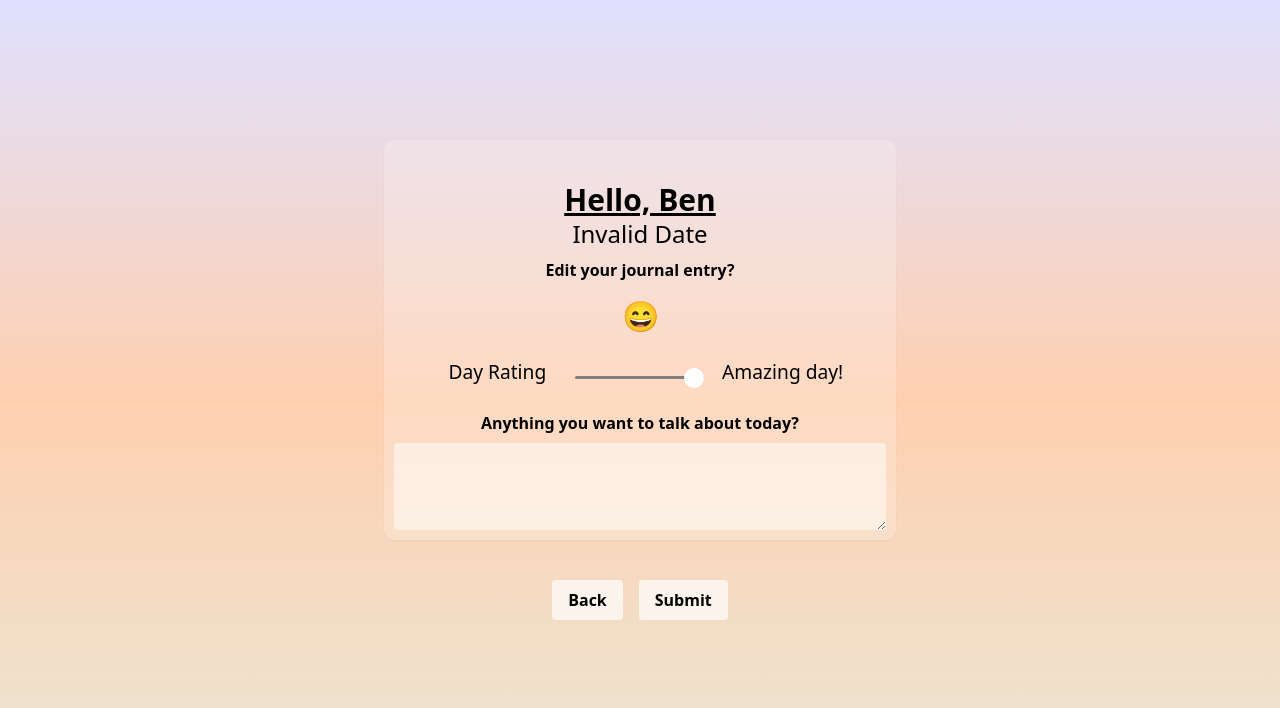
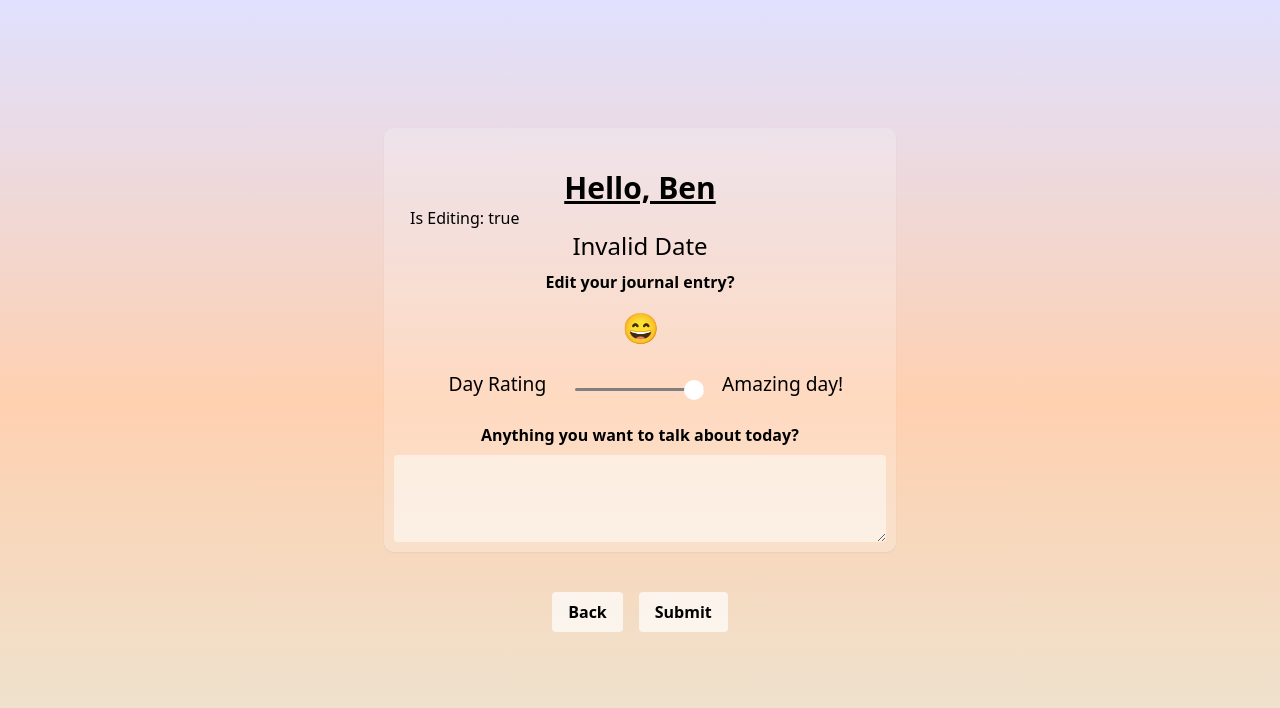
Before and after one commit to Pawtang/sunny-front, a React (Create React App) app in the folder Sunny/: page /day in a window 1280 px wide. Shown: the top 708 px of the page. Built offline with nearby package versions, Linux system fonts and the light colour scheme; no server answers.

Commit message:
Show returned day data

```diff
--- a/Sunny/src/components/Day.tsx
+++ b/Sunny/src/components/Day.tsx
@@ -22,6 +22,7 @@ const Day: FunctionComponent<dayProps> = (props) => {
   const [dayRating, setDayRating] = useState(5);
   const [attributes, setAttributes] = useState({});
   const [notes, setNotes] = useState("");
+  const [isEditing, setIsEditing] = useState(true);
   const location = useLocation();
   const params = mapQueryParamsToObject(location.search);
   const date = dayjs(params.date, "YYYYMMDD");
@@ -30,7 +31,14 @@ const Day: FunctionComponent<dayProps> = (props) => {
 
   useEffect(() => {
     // getDayData(params.date, () => {})
-    getDayData("20230426", () => {})
+    getDayData(params.date, (data: any) => {
+      console.log(data);
+      if (data) {
+        setDayRating(data.dayRating);
+        setNotes(data.notes);
+        setIsEditing(false);
+      }
+    })
   });
 
   const time = parseInt(today.format("hh"));
@@ -47,6 +55,7 @@ const Day: FunctionComponent<dayProps> = (props) => {
               <h1 className="text-3xl font-bold underline center ">
                 Hello, Ben
               </h1>
+              <h1>{`Is Editing: ${isEditing}`}</h1>
               {today.diff(date, "day") === 0 ? (
                 <>
                   <h2 className="center text-2xl">{today.format("h:mm A")}</h2>
```
